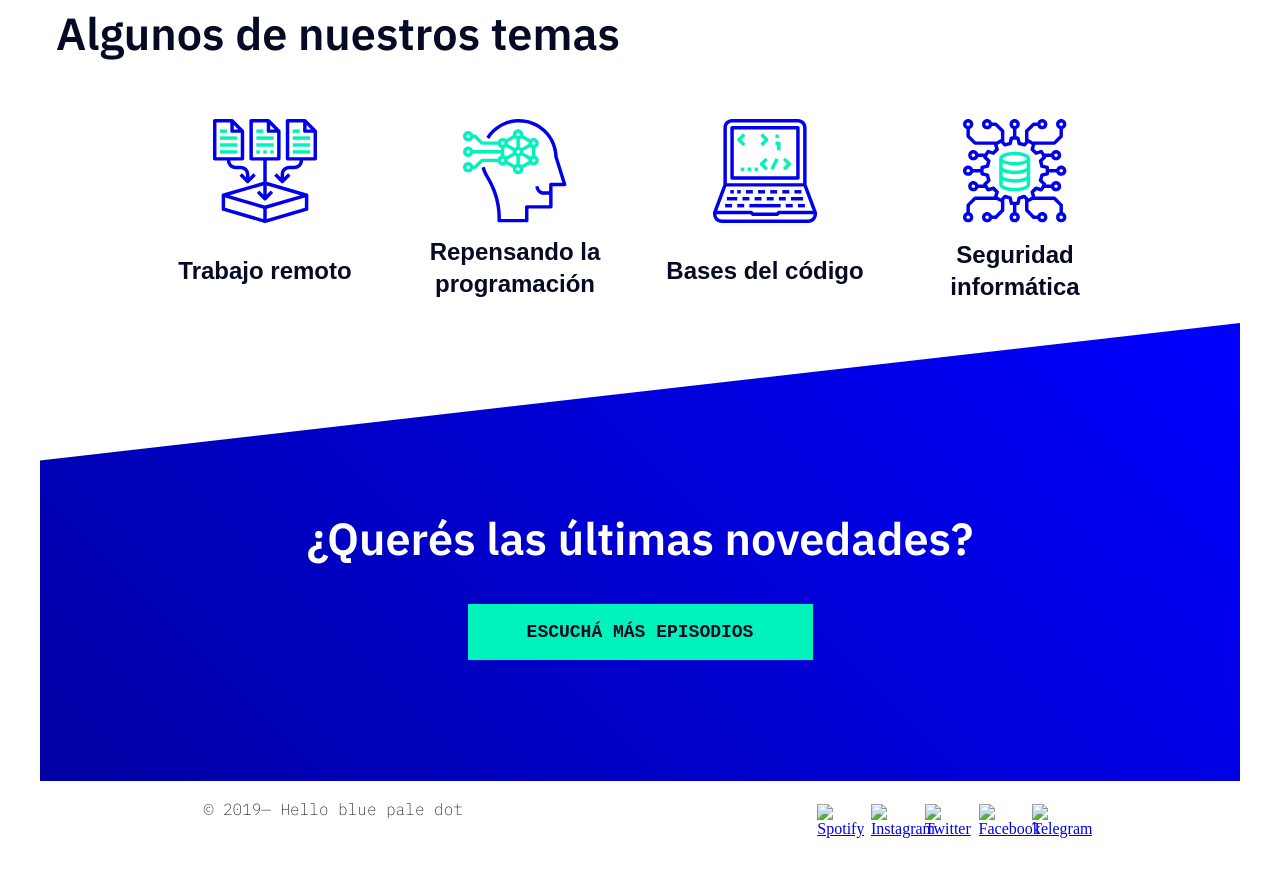
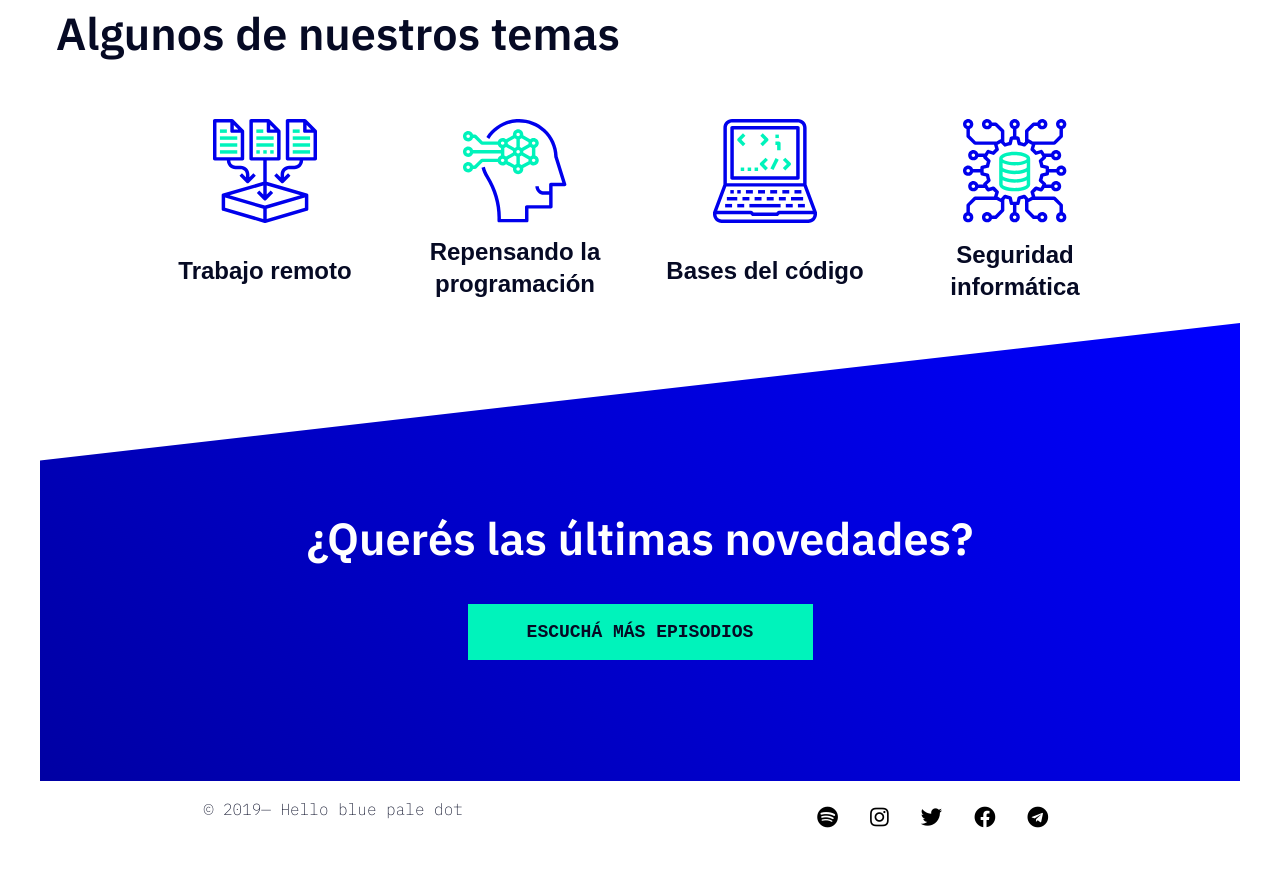
Before and after one commit to Angelicajruizc/Angelicajruizc.github.io, a plain HTML site: page index.html in a window 1280 px wide. Shown: the part 2477-3358 px from the top of the page. Drawn offline with Linux system fonts and the light colour scheme.

Commit message:
correcion de iconos Font Awesome

```diff
--- a/index.html
+++ b/index.html
@@ -3,7 +3,6 @@
 <head>
     <meta charset="UTF-8">
     <meta name="viewport" content="width=device-width, initial-scale=1.0">
-    <link rel="stylesheet" href="/Fontawesome/">
     <link rel="stylesheet" href="/css/style.css">
     <link rel="stylesheet" href="https://pro.fontawesome.com/releases/v5.10.0/css/all.css" integrity="sha384-AYmEC3Yw5cVb3ZcuHtOA93w35dYTsvhLPVnYs9eStHfGJvOvKxVfELGroGkvsg+p" crossorigin="anonymous"/>
     <title>Mi Podcast</title>
@@ -36,7 +35,6 @@
       </div>
     </header>
   <!--Aqui finaliza el encabezado-->
-
     <main><!--Inicio del contenido principal-->
       <!--Iframes de los episodios-->
       <div class="episodios" id="Episodios">
@@ -89,17 +87,16 @@
         <button name="mas_episodios" type="button" role="link" onclick="window.location='https://open.spotify.com/show/59878neWF4cPVmpPmvIZTF'">ESCUCHÁ MÁS EPISODIOS</button>
       </div>
     </main> <!--Aquí finaliza el contenido principal-->
-
-    <!--Pie de página-->
+      <!--Pie de página-->
     <footer>
       <div class="redes">
         <p>© 2019— Hello blue pale dot</p>
           <div class="logos">
-            <div id="spotify"><a title="Spotify" href="https://www.spotify.com/us/at-home/" target="_blank"><img src="/Fontawesome/spotify-brands.svg" alt="Spotify"></a></div>
-            <div id="instagram"><a title="Instagram" href="https://www.instagram.com/" target="_blank"><img  src="/Fontawesome/instagram-brands.svg" alt=" Instagram"></a></div>
-            <div id="twitter"><a title="Twitter" href="https://twitter.com/home" target="_blank"><img  src="/Fontawesome/twitter-brands.svg" alt="Twitter"></a></div>
-            <div id="facebook"><a title="Facebook" href="https://www.facebook.com/" target="_blank"><img  src="/Fontawesome/facebook-brands.svg" alt="Facebook"></a></div>
-            <div id="telegram"><a title="Telegram" href="https://web.telegram.org/#/login" target="_blank"><img  src="/Fontawesome/telegram-brands.svg" alt="Telegram"></a></div>
+            <div><a title="Spotify" href="https://www.spotify.com/us/at-home/" target="_blank"><span class="fab fa-spotify fa-lg" style="color:black"></span></a></div>
+            <div><a title="Instagram" href="https://www.instagram.com/" target="_blank"><span class="fab fa-instagram fa-lg" style="color:black"></span></a></div>
+            <div><a title="Twitter" href="https://twitter.com/home" target="_blank"><span class="fab fa-twitter fa-lg" style="color:black"></span></a></div>
+            <div><a title="Facebook" href="https://www.facebook.com/" target="_blank"><span class="fab fa-facebook fa-lg" style="color:black"></span></a></div>
+            <div><a title="Telegram" href="https://web.telegram.org/#/login" target="_blank"><span class="fab fa-telegram fa-lg" style="color:black"></span></a></div>
           </div>
       </div>
     </footer>
--- a/style.scss
+++ b/style.scss
@@ -294,7 +294,7 @@ main .episodios {
     display: flex;
     justify-content: space-between;
 
-    #spotify, #instagram, #facebook, #twitter, #telegram {
+    > .fab {
       width: 16px;
       height: 28px;}}}
 
@@ -659,5 +659,6 @@ main .episodios {
 
     .logos {
       margin: 36px 100px 31px 0;
-        >img {
+
+      > .fab {
           width: 18px;}}}}
```
Also changed, not shown: URL página.txt (added), css/style.css, 6 other files.
